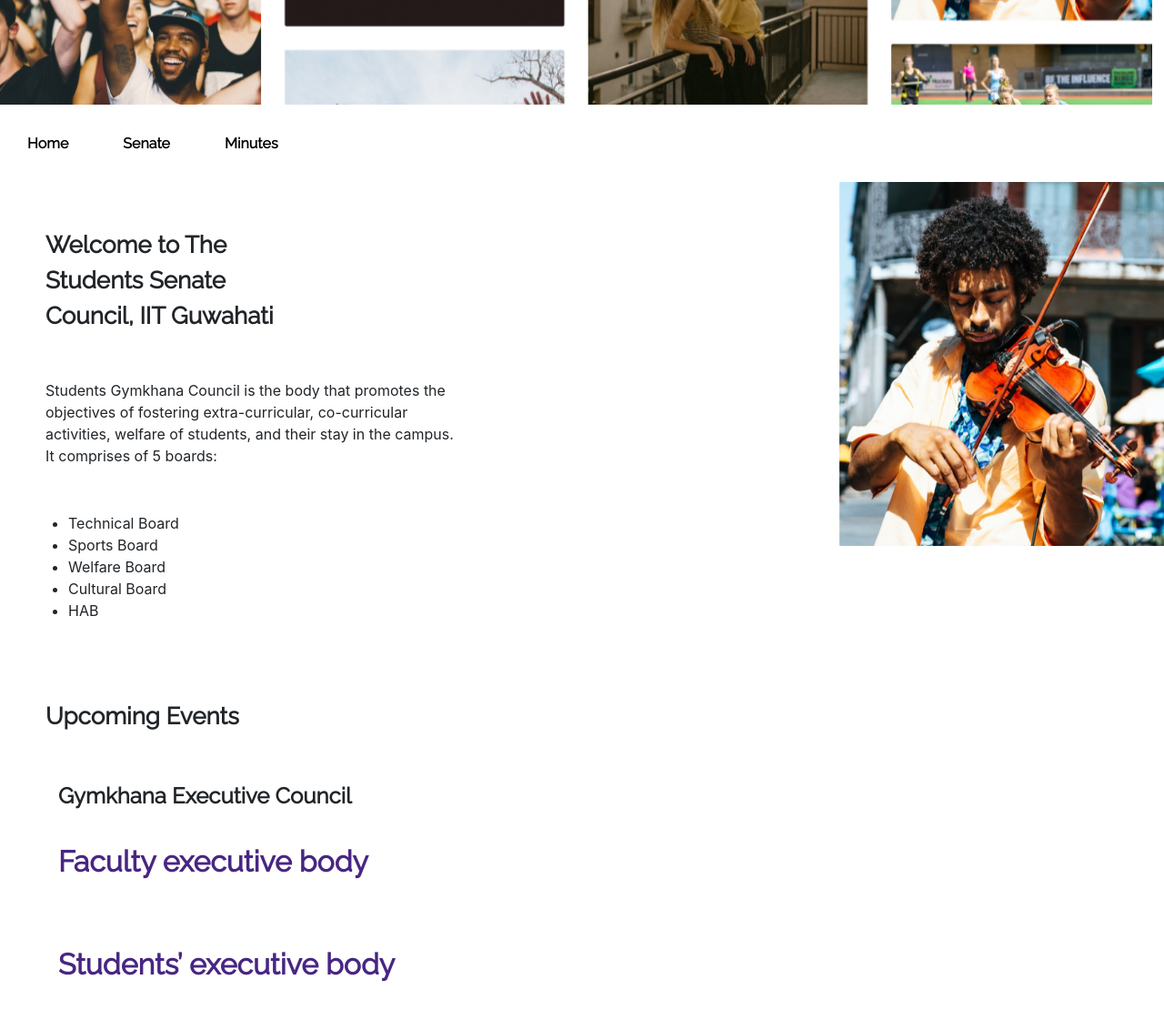
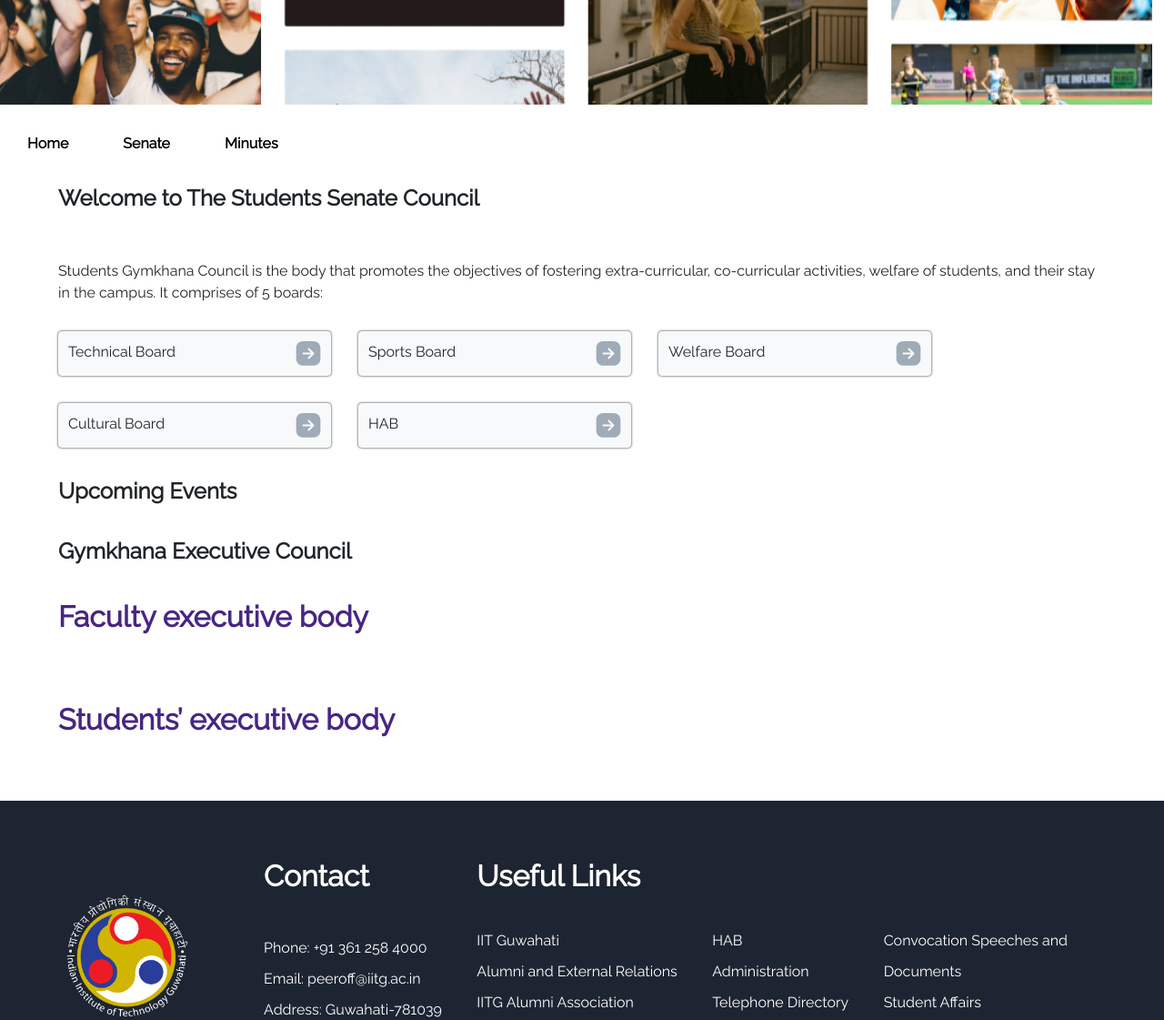
Before and after one commit to swciitg/Gymkhana-Portal-2024, a Django app: page / in a window 1280 px wide. Shown: the part 627-1748 px from the top of the page at 91% size. Run offline with Django 4.2, Linux system fonts and the light colour scheme; data that the repository does not hold is empty.

Commit message:
home page

```diff
--- a/gymkhana/static/main/styles/headlinks.css
+++ b/gymkhana/static/main/styles/headlinks.css
@@ -15,9 +15,12 @@
 margin: 30px;
 }
 .headlinks{
+    z-index: 100;
     display: flex;
     width: 100%;
-
+    position: sticky;
+    top: 0;
+    background: white;
 }
 @media (max-width:500px) {
 .links div a{
--- a/gymkhana/static/main/styles/home.css
+++ b/gymkhana/static/main/styles/home.css
@@ -1,3 +1,69 @@
+
+.studentext {
+    font-family: 'Raleway';
+    font-style: normal;
+    font-weight: 700;
+    width: 100%;
+    font-size: 1.5rem;
+    padding: 0% 5%;
+    margin-bottom: 30px;
+
+}
+
+.btn {
+    -webkit-box-shadow: 0px 0px 2px 1px rgba(153, 153, 153, 1);
+    -moz-box-shadow: 0px 0px 2px 1px rgba(153, 153, 153, 1);
+    box-shadow: 0px 0px 2px 1px rgba(153, 153, 153, 1);
+   padding: 10px 10px !important;
+   width: 300px;
+}
+
+
+.descriptionText {
+    font-family: 'Raleway';
+    font-style: normal;
+    font-weight: 400;
+    text-align: left;
+
+}
+
+.studsenate {
+    display: flex;
+    justify-content: space-between;
+    gap: 50px;
+}
+
+
+.description {
+    font-family: 'Raleway';
+    font-style: normal;
+    font-weight: 500;
+    width: 100%;
+    font-size: 1rem;
+    padding: 0% 5%;
+    margin-top: 20px;
+}
+.toplinks {
+    margin: 30px 0px;
+    width: 100%;
+    padding: 0% 5%;
+    display: flex;
+    flex-wrap: wrap;
+ gap: 30px;
+}
+.upcomingeventsText{
+    font-family: 'Raleway';
+    font-style: normal;
+    font-weight: 700;
+    width: 100%;
+    font-size: 1.5rem;
+    padding: 0% 5%;
+    margin-bottom: 30px;
+}
+.upcomingevents{
+    display: flex;
+    flex-direction:column ;
+}
 .gymkhanaCouncilText{
     font-family: 'Raleway';
     font-style: normal;
@@ -53,33 +119,14 @@
 }
 /* card */
 
+
 .homeImage{
     width:99vw; height: 98%;
 }
 .homeabout{
     display:flex ;
 }
-.aboutHead{
-    font-family: 'Raleway';
-        font-style: normal;
-        font-weight: 700;margin:50px ; font-size: 26px; width: 28%;
-}
-.aboutInfo{
-    width:50% ;margin:50px
-}
-.listtext{
-    margin:35px;
-}
-.aboutImage{
 
-    height: 50vh;
-
-}
-.upcomingeventsText{
-    font-family: 'Raleway';
-        font-style: normal;
-        font-weight: 700;margin:50px ; font-size: 26px; width: 28%;
-}
 
 
 /* @media (max-width:1000px){
--- a/gymkhana/templates/main/home.html
+++ b/gymkhana/templates/main/home.html
@@ -18,28 +18,56 @@
     <div style="display: flex; flex-direction: column; flex: 1;">
     <div class="header">{% include './components/header.html'%}</div>
     <img class="homeImage" src="{% static 'main/images/Screenshot from 2022-12-12 23-21-56.png' %}" alt="">
-    {% include './components/headlinks.html'%}
-    <div class="homeabout">
-        <div class="abouttext">
-            <p class="aboutHead">Welcome to The Students Senate Council, IIT
-                Guwahati</p>
-            <p class="aboutInfo">Students Gymkhana Council is the body that promotes the objectives of
-                fostering extra-curricular, co-curricular activities, welfare of students, and their stay in the campus.
-                It comprises of 5 boards:
-            <ul class="listtext">
-                <li>Technical Board</li>
-                <li>Sports Board</li>
-                <li>Welfare Board</li>
-                <li>Cultural Board</li>
-                <li>HAB</li>
+    <div class="headlinks">{% include './components/headlinks.html'%}</div>
+    <div class="studentext">Welcome to The Students Senate Council
+    </div>
+    <div class="description">Students Gymkhana Council is the body that promotes the objectives of
+        fostering extra-curricular, co-curricular activities, welfare of students, and their stay in the campus.
+        It comprises of 5 boards:</div>
+    <div class="toplinks">
+       <a href="" >
+        <button class="btn btn-light ">
+            <div class="studsenate">
+                <div class="descriptionText">Technical Board </div><img
+                    src="{% static 'main/images/arrow.svg' %}" class="image" alt="img">
+            </div>
+        </button>
+ </a>
+        <a href="" >  <button class="btn btn-light">
+            <div class="studsenate ">
+                <div class="descriptionText">Sports Board </div><img
+                    src="{% static 'main/images/arrow.svg' %}" class="image" alt="">
+            </div>
+        </button>
+    </a>
+    <a href="" >
+    <button class="btn btn-light">
+            <div class="studsenate ">
+                <div class="descriptionText">Welfare Board </div><img
+                    src="{% static 'main/images/arrow.svg' %}" class="image" alt="">
+            </div>
+        </button>
+    </a>
+       <a href="" >
+        <button class="btn btn-light">
+            <div class="studsenate ">
+                <div class="descriptionText">Cultural Board</div><img
+                    src="{% static 'main/images/arrow.svg' %}" class="image" alt="">
+            </div>
+        </button>
+ </a>
+        <a href="" >
+        <button class="btn btn-light">
+            <div class="studsenate ">
+                <div class="descriptionText">HAB</div><img
+                    src="{% static 'main/images/arrow.svg' %}" class="image" alt="">
+            </div>
+        </button>
+ </a>
+    </div>
 
-            </ul>
-            </p>
-        </div>
-        <img class="aboutImage" src="{% static 'main/images/aboutimage.png' %}" alt="">
-    </div>
     <div class="upcomingEvents">
-        <p class="upcomingeventsText">Upcoming Events</p>
+        <div class="upcomingeventsText">Upcoming Events</div>
     </div>
 
 
```
Also changed, not shown: gymkhana/static/main/images/Search.png (deleted), gymkhana/static/main/images/aboutimage.png (deleted).
